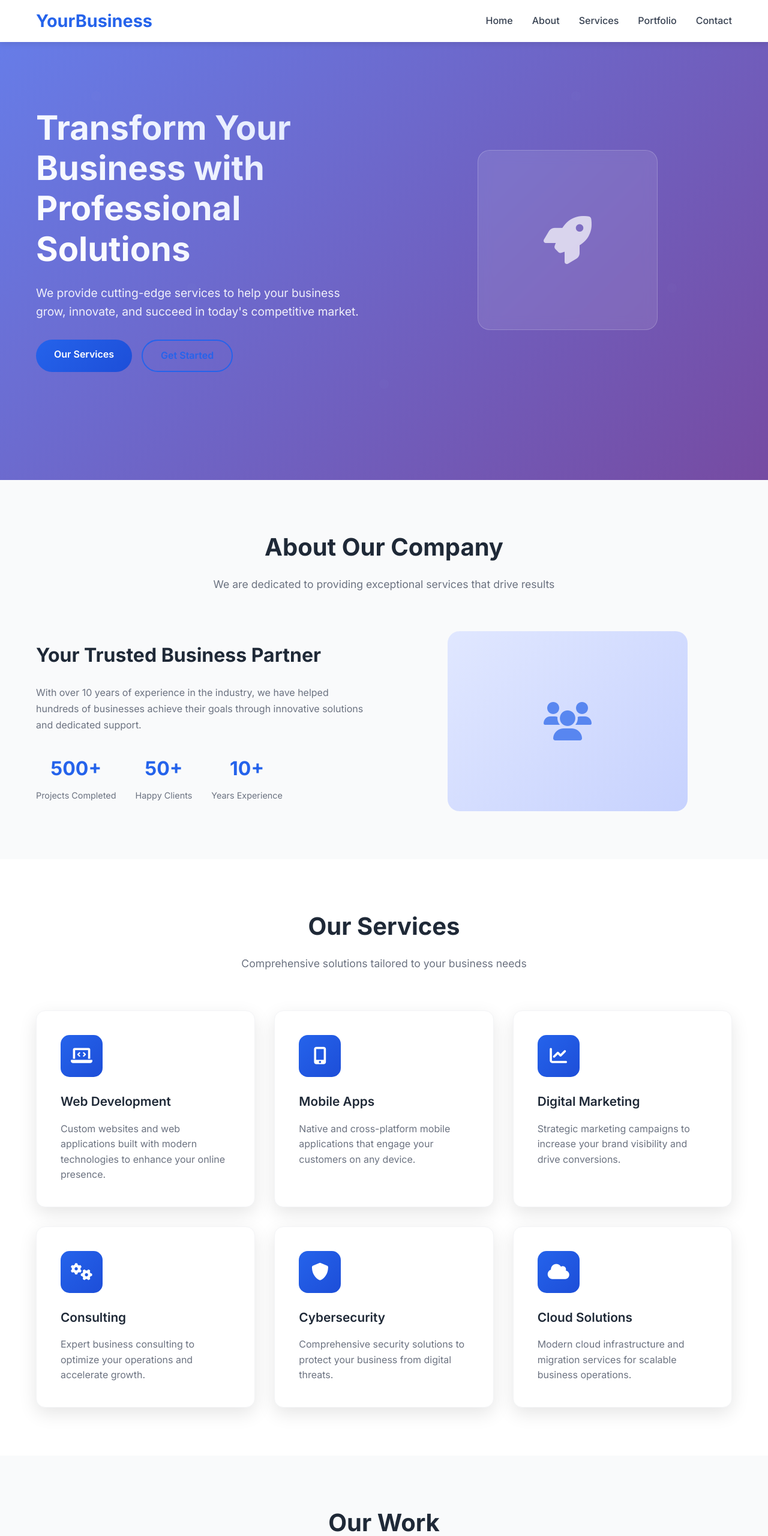
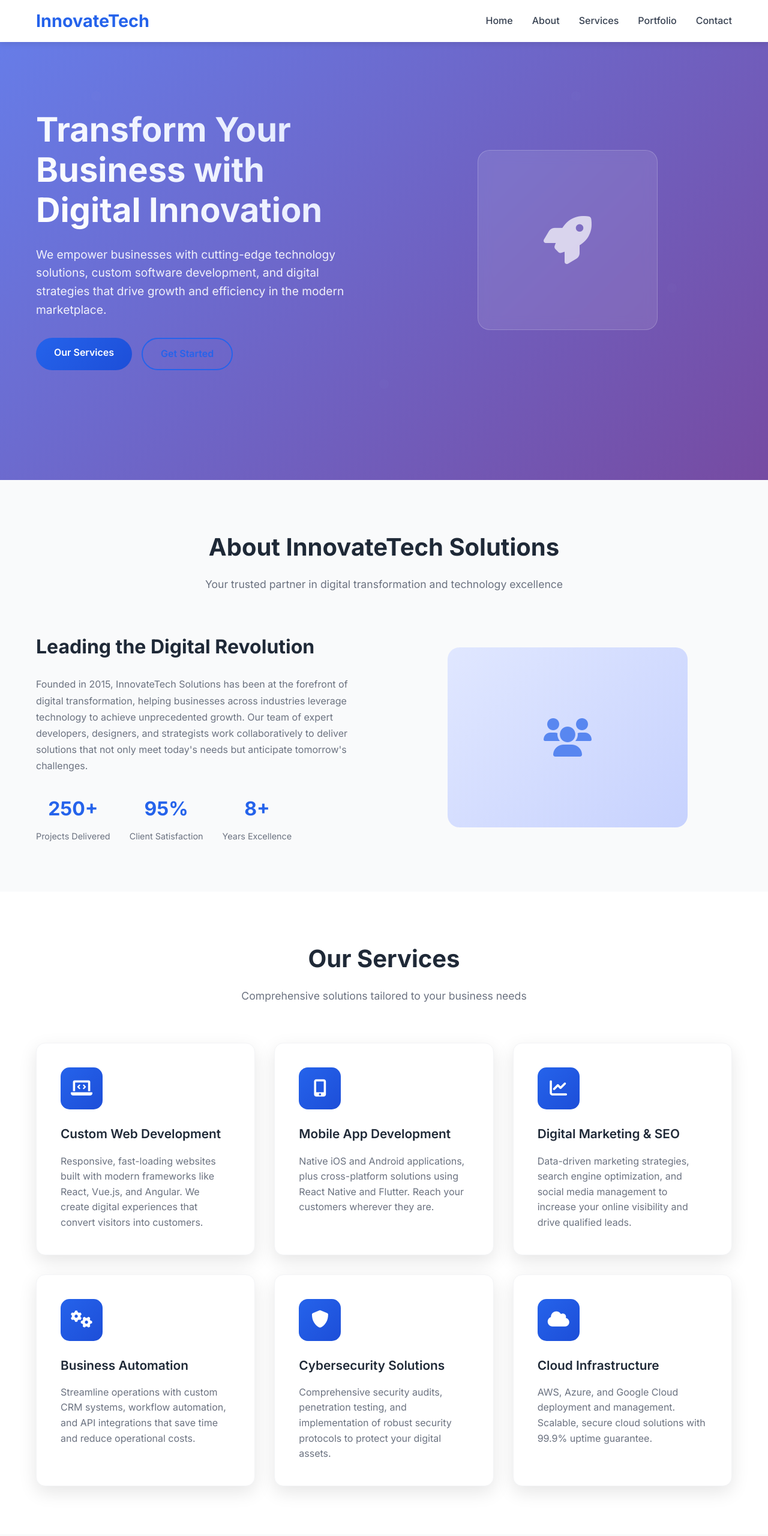
Before and after one commit to ireshadr/website.github.io, a plain HTML site: page index.html in a window 1280 px wide. Shown: the top 2560 px of the page at 60% size. Drawn offline with Linux system fonts and the light colour scheme.

Commit message:
Update index.html to reflect branding and service offerings for InnovateTech Solutions

```diff
--- a/index.html
+++ b/index.html
@@ -4,8 +4,9 @@
 <head>
     <meta charset="UTF-8">
     <meta name="viewport" content="width=device-width, initial-scale=1.0">
-    <title>Your Business Name - Professional Services</title>
-    <meta name="description" content="Professional business services to help your company grow and succeed.">
+    <title>InnovateTech Solutions - Digital Transformation Experts</title>
+    <meta name="description"
+        content="Leading digital transformation company specializing in web development, mobile apps, and business automation. Transform your business with cutting-edge technology solutions.">
     <link rel="stylesheet" href="styles.css">
     <link href="https://cdnjs.cloudflare.com/ajax/libs/font-awesome/6.0.0/css/all.min.css" rel="stylesheet">
     <link href="https://fonts.googleapis.com/css2?family=Inter:wght@300;400;500;600;700&display=swap" rel="stylesheet">
@@ -16,7 +17,7 @@
     <nav class="navbar">
         <div class="nav-container">
             <div class="nav-logo">
-                <a href="#home">YourBusiness</a>
+                <a href="#home">InnovateTech</a>
             </div>
             <div class="nav-menu" id="nav-menu">
                 <a href="#home" class="nav-link">Home</a>
@@ -37,9 +38,9 @@
     <section id="home" class="hero">
         <div class="hero-container">
             <div class="hero-content">
-                <h1 class="hero-title">Transform Your Business with Professional Solutions</h1>
-                <p class="hero-subtitle">We provide cutting-edge services to help your business grow, innovate, and
-                    succeed in today's competitive market.</p>
+                <h1 class="hero-title">Transform Your Business with Digital Innovation</h1>
+                <p class="hero-subtitle">We empower businesses with cutting-edge technology solutions, custom software
+                    development, and digital strategies that drive growth and efficiency in the modern marketplace.</p>
                 <div class="hero-buttons">
                     <a href="#services" class="btn btn-primary">Our Services</a>
                     <a href="#contact" class="btn btn-secondary">Get Started</a>
@@ -57,26 +58,28 @@
     <section id="about" class="about">
         <div class="container">
             <div class="section-header">
-                <h2>About Our Company</h2>
-                <p>We are dedicated to providing exceptional services that drive results</p>
+                <h2>About InnovateTech Solutions</h2>
+                <p>Your trusted partner in digital transformation and technology excellence</p>
             </div>
             <div class="about-content">
                 <div class="about-text">
-                    <h3>Your Trusted Business Partner</h3>
-                    <p>With over 10 years of experience in the industry, we have helped hundreds of businesses achieve
-                        their goals through innovative solutions and dedicated support.</p>
+                    <h3>Leading the Digital Revolution</h3>
+                    <p>Founded in 2015, InnovateTech Solutions has been at the forefront of digital transformation,
+                        helping businesses across industries leverage technology to achieve unprecedented growth. Our
+                        team of expert developers, designers, and strategists work collaboratively to deliver solutions
+                        that not only meet today's needs but anticipate tomorrow's challenges.</p>
                     <div class="about-stats">
                         <div class="stat">
-                            <h4>500+</h4>
-                            <p>Projects Completed</p>
+                            <h4>250+</h4>
+                            <p>Projects Delivered</p>
                         </div>
                         <div class="stat">
-                            <h4>50+</h4>
-                            <p>Happy Clients</p>
+                            <h4>95%</h4>
+                            <p>Client Satisfaction</p>
                         </div>
                         <div class="stat">
-                            <h4>10+</h4>
-                            <p>Years Experience</p>
+                            <h4>8+</h4>
+                            <p>Years Excellence</p>
                         </div>
                     </div>
                 </div>
@@ -101,44 +104,49 @@
                     <div class="service-icon">
                         <i class="fas fa-laptop-code"></i>
                     </div>
-                    <h3>Web Development</h3>
-                    <p>Custom websites and web applications built with modern technologies to enhance your online
-                        presence.</p>
+                    <h3>Custom Web Development</h3>
+                    <p>Responsive, fast-loading websites built with modern frameworks like React, Vue.js, and Angular.
+                        We create digital experiences that convert visitors into customers.</p>
                 </div>
                 <div class="service-card">
                     <div class="service-icon">
                         <i class="fas fa-mobile-alt"></i>
                     </div>
-                    <h3>Mobile Apps</h3>
-                    <p>Native and cross-platform mobile applications that engage your customers on any device.</p>
+                    <h3>Mobile App Development</h3>
+                    <p>Native iOS and Android applications, plus cross-platform solutions using React Native and
+                        Flutter. Reach your customers wherever they are.</p>
                 </div>
                 <div class="service-card">
                     <div class="service-icon">
                         <i class="fas fa-chart-line"></i>
                     </div>
-                    <h3>Digital Marketing</h3>
-                    <p>Strategic marketing campaigns to increase your brand visibility and drive conversions.</p>
+                    <h3>Digital Marketing & SEO</h3>
+                    <p>Data-driven marketing strategies, search engine optimization, and social media management to
+                        increase your online visibility and drive qualified leads.</p>
                 </div>
                 <div class="service-card">
                     <div class="service-icon">
                         <i class="fas fa-cogs"></i>
                     </div>
-                    <h3>Consulting</h3>
-                    <p>Expert business consulting to optimize your operations and accelerate growth.</p>
+                    <h3>Business Automation</h3>
+                    <p>Streamline operations with custom CRM systems, workflow automation, and API integrations that
+                        save time and reduce operational costs.</p>
                 </div>
                 <div class="service-card">
                     <div class="service-icon">
                         <i class="fas fa-shield-alt"></i>
                     </div>
-                    <h3>Cybersecurity</h3>
-                    <p>Comprehensive security solutions to protect your business from digital threats.</p>
+                    <h3>Cybersecurity Solutions</h3>
+                    <p>Comprehensive security audits, penetration testing, and implementation of robust security
+                        protocols to protect your digital assets.</p>
                 </div>
                 <div class="service-card">
                     <div class="service-icon">
                         <i class="fas fa-cloud"></i>
                     </div>
-                    <h3>Cloud Solutions</h3>
-                    <p>Modern cloud infrastructure and migration services for scalable business operations.</p>
+                    <h3>Cloud Infrastructure</h3>
+                    <p>AWS, Azure, and Google Cloud deployment and management. Scalable, secure cloud solutions with
+                        99.9% uptime guarantee.</p>
                 </div>
             </div>
         </div>
@@ -148,41 +156,44 @@
     <section id="portfolio" class="portfolio">
         <div class="container">
             <div class="section-header">
-                <h2>Our Work</h2>
-                <p>See some of our recent projects and success stories</p>
+                <h2>Our Success Stories</h2>
+                <p>Real results for real businesses - see how we've helped companies achieve their goals</p>
             </div>
             <div class="portfolio-grid">
                 <div class="portfolio-item">
                     <div class="portfolio-image">
                         <div class="portfolio-placeholder">
-                            <i class="fas fa-image"></i>
+                            <i class="fas fa-shopping-cart"></i>
                         </div>
                     </div>
                     <div class="portfolio-content">
-                        <h3>E-commerce Platform</h3>
-                        <p>A modern e-commerce solution that increased sales by 300%</p>
+                        <h3>TechMart E-commerce Platform</h3>
+                        <p>Complete e-commerce solution with inventory management, increasing online sales by 340% and
+                            reducing operational costs by 25%</p>
                     </div>
                 </div>
                 <div class="portfolio-item">
                     <div class="portfolio-image">
                         <div class="portfolio-placeholder">
-                            <i class="fas fa-image"></i>
+                            <i class="fas fa-university"></i>
                         </div>
                     </div>
                     <div class="portfolio-content">
-                        <h3>Mobile Banking App</h3>
-                        <p>Secure and user-friendly banking application</p>
+                        <h3>SecureBank Mobile App</h3>
+                        <p>Award-winning banking application with biometric authentication, serving 50,000+ active users
+                            with zero security incidents</p>
                     </div>
                 </div>
                 <div class="portfolio-item">
                     <div class="portfolio-image">
                         <div class="portfolio-placeholder">
-                            <i class="fas fa-image"></i>
+                            <i class="fas fa-industry"></i>
                         </div>
                     </div>
                     <div class="portfolio-content">
-                        <h3>Corporate Website</h3>
-                        <p>Professional website redesign for Fortune 500 company</p>
+                        <h3>GlobalCorp Digital Transformation</h3>
+                        <p>Enterprise-wide automation system for Fortune 500 company, improving efficiency by 60% and
+                            saving $2M annually</p>
                     </div>
                 </div>
             </div>
@@ -193,8 +204,8 @@
     <section id="contact" class="contact">
         <div class="container">
             <div class="section-header">
-                <h2>Get In Touch</h2>
-                <p>Ready to start your project? Contact us today for a free consultation</p>
+                <h2>Ready to Transform Your Business?</h2>
+                <p>Let's discuss your project and create a custom solution that drives real results</p>
             </div>
             <div class="contact-content">
                 <div class="contact-info">
@@ -203,8 +214,8 @@
                             <i class="fas fa-map-marker-alt"></i>
                         </div>
                         <div>
-                            <h4>Address</h4>
-                            <p>123 Business Street<br>Your City, State 12345</p>
+                            <h4>Headquarters</h4>
+                            <p>1250 Innovation Drive<br>Tech Hub, Silicon Valley, CA 94025</p>
                         </div>
                     </div>
                     <div class="contact-item">
@@ -212,8 +223,8 @@
                             <i class="fas fa-phone"></i>
                         </div>
                         <div>
-                            <h4>Phone</h4>
-                            <p>+1 (555) 123-4567</p>
+                            <h4>Phone & WhatsApp</h4>
+                            <p>+1 (555) INNOVATE<br>+1 (555) 466-6828</p>
                         </div>
                     </div>
                     <div class="contact-item">
@@ -222,7 +233,7 @@
                         </div>
                         <div>
                             <h4>Email</h4>
-                            <p>contact@yourbusiness.com</p>
+                            <p>hello@innovatetech.com<br>projects@innovatetech.com</p>
                         </div>
                     </div>
                 </div>
@@ -250,42 +261,46 @@
         <div class="container">
             <div class="footer-content">
                 <div class="footer-section">
-                    <h3>YourBusiness</h3>
-                    <p>Transforming businesses through innovative solutions and exceptional service.</p>
+                    <h3>InnovateTech Solutions</h3>
+                    <p>Leading digital transformation company specializing in cutting-edge technology solutions that
+                        drive business growth and innovation.</p>
                     <div class="social-links">
-                        <a href="#"><i class="fab fa-facebook"></i></a>
-                        <a href="#"><i class="fab fa-twitter"></i></a>
-                        <a href="#"><i class="fab fa-linkedin"></i></a>
-                        <a href="#"><i class="fab fa-instagram"></i></a>
+                        <a href="#" aria-label="Facebook"><i class="fab fa-facebook"></i></a>
+                        <a href="#" aria-label="Twitter"><i class="fab fa-twitter"></i></a>
+                        <a href="#" aria-label="LinkedIn"><i class="fab fa-linkedin"></i></a>
+                        <a href="#" aria-label="Instagram"><i class="fab fa-instagram"></i></a>
                     </div>
                 </div>
                 <div class="footer-section">
-                    <h4>Quick Links</h4>
+                    <h4>Solutions</h4>
                     <ul>
-                        <li><a href="#home">Home</a></li>
-                        <li><a href="#about">About</a></li>
-                        <li><a href="#services">Services</a></li>
-                        <li><a href="#portfolio">Portfolio</a></li>
+                        <li><a href="#services">Web Development</a></li>
+                        <li><a href="#services">Mobile Apps</a></li>
+                        <li><a href="#services">Digital Marketing</a></li>
+                        <li><a href="#services">Business Automation</a></li>
+                        <li><a href="#services">Cloud Solutions</a></li>
                     </ul>
                 </div>
                 <div class="footer-section">
-                    <h4>Services</h4>
+                    <h4>Industries</h4>
                     <ul>
-                        <li><a href="#">Web Development</a></li>
-                        <li><a href="#">Mobile Apps</a></li>
-                        <li><a href="#">Digital Marketing</a></li>
-                        <li><a href="#">Consulting</a></li>
+                        <li><a href="#">Healthcare</a></li>
+                        <li><a href="#">Finance & Banking</a></li>
+                        <li><a href="#">E-commerce</a></li>
+                        <li><a href="#">Manufacturing</a></li>
+                        <li><a href="#">Education</a></li>
                     </ul>
                 </div>
                 <div class="footer-section">
-                    <h4>Contact Info</h4>
-                    <p><i class="fas fa-map-marker-alt"></i> 123 Business Street, Your City</p>
-                    <p><i class="fas fa-phone"></i> +1 (555) 123-4567</p>
-                    <p><i class="fas fa-envelope"></i> contact@yourbusiness.com</p>
+                    <h4>Contact</h4>
+                    <p><i class="fas fa-map-marker-alt"></i> 1250 Innovation Drive, Silicon Valley</p>
+                    <p><i class="fas fa-phone"></i> +1 (555) INNOVATE</p>
+                    <p><i class="fas fa-envelope"></i> hello@innovatetech.com</p>
+                    <p><i class="fas fa-clock"></i> Mon-Fri: 9AM-6PM PST</p>
                 </div>
             </div>
             <div class="footer-bottom">
-                <p>&copy; 2025 YourBusiness. All rights reserved.</p>
+                <p>&copy; 2025 InnovateTech Solutions. All rights reserved. | Privacy Policy | Terms of Service</p>
             </div>
         </div>
     </footer>
```
